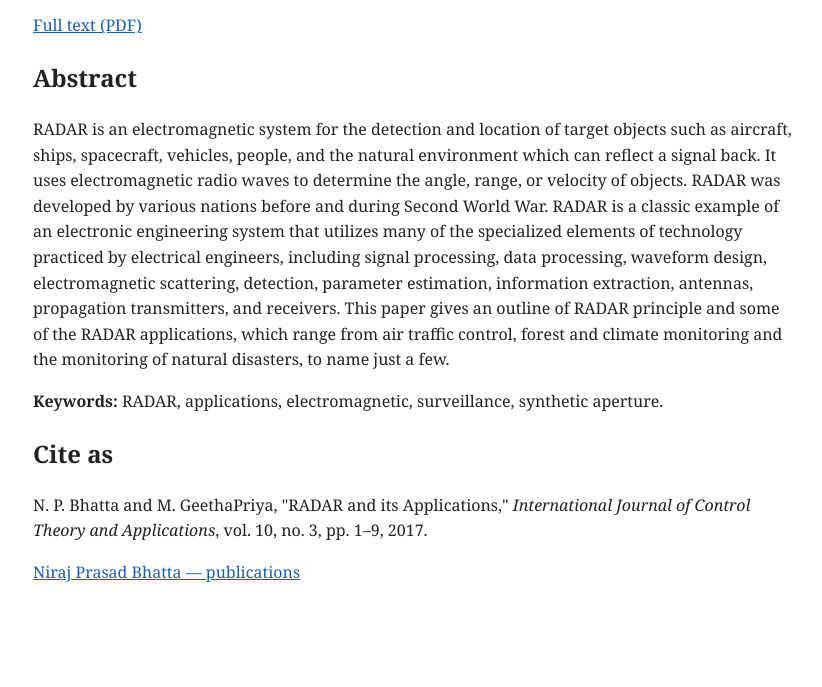
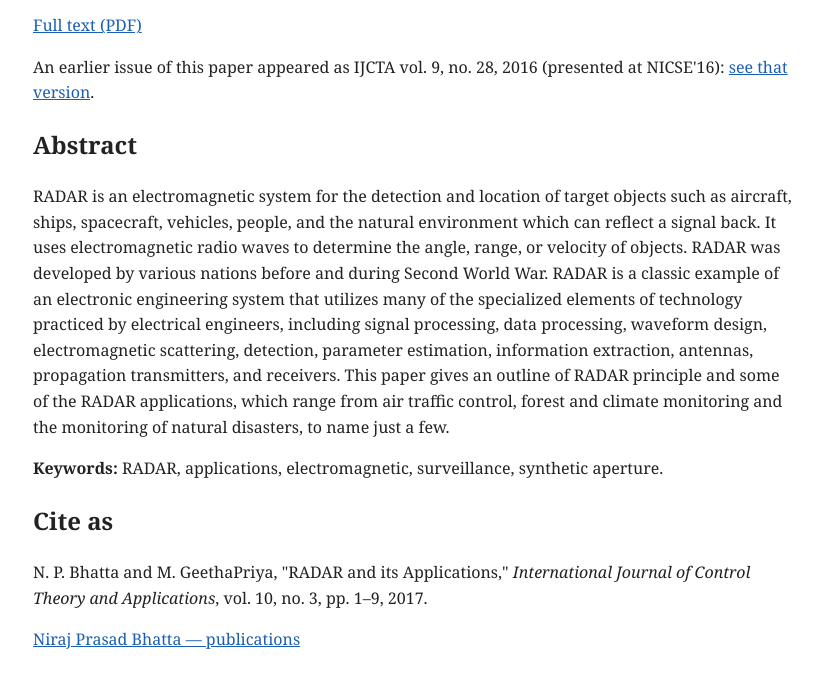
Before and after one commit to Nirajprasadbhatta/Nirajprasadbhatta.github.io, a plain HTML site: page papers/radar-and-its-applications/index.html in a window 1280 px wide. Shown: the part 187-874 px from the top of the page, without its empty margins (227-1049 px from the left). Before the commit the page ends 821 px from the top, so only its background shows below. Drawn offline with Linux system fonts and the light colour scheme.

Commit message:
Link 2017 page to the 2016 version

```diff
--- a/papers/radar-and-its-applications/index.html
+++ b/papers/radar-and-its-applications/index.html
@@ -32,6 +32,7 @@ a{color:#1a5fb4}
 <p class="meta">Niraj Prasad Bhatta and M. GeethaPriya<br>
 <em>International Journal of Control Theory and Applications</em>, vol. 10, no. 3, pp. 1–9, 2017. International Science Press.</p>
 <p><a href="Bhatta_GeethaPriya_2017_RADAR_and_its_Applications.pdf">Full text (PDF)</a></p>
+<p>An earlier issue of this paper appeared as IJCTA vol. 9, no. 28, 2016 (presented at NICSE'16): <a href="../radar-and-its-applications-2016/">see that version</a>.</p>
 <h2>Abstract</h2>
 <p>RADAR is an electromagnetic system for the detection and location of target objects such as aircraft, ships, spacecraft, vehicles, people, and the natural environment which can reflect a signal back. It uses electromagnetic radio waves to determine the angle, range, or velocity of objects. RADAR was developed by various nations before and during Second World War. RADAR is a classic example of an electronic engineering system that utilizes many of the specialized elements of technology practiced by electrical engineers, including signal processing, data processing, waveform design, electromagnetic scattering, detection, parameter estimation, information extraction, antennas, propagation transmitters, and receivers. This paper gives an outline of RADAR principle and some of the RADAR applications, which range from air traffic control, forest and climate monitoring and the monitoring of natural disasters, to name just a few.</p>
 <p><strong>Keywords:</strong> RADAR, applications, electromagnetic, surveillance, synthetic aperture.</p>
```
